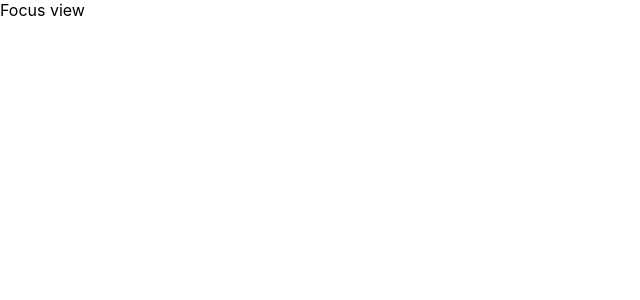
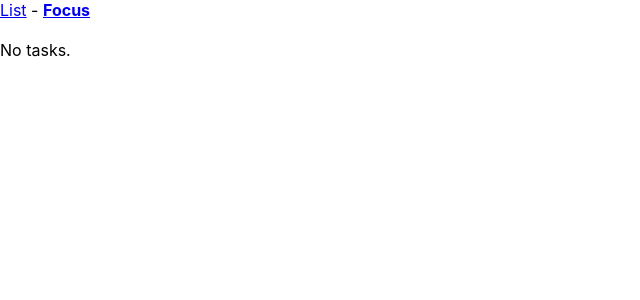
Before and after one commit to mrwade/todo-list, a React (Create React App) app: page /focus in a window 1280 px wide. Shown: the top 300 px of the page, without its empty margins (0-640 px from the left). Built offline with nearby package versions, Linux system fonts and the light colour scheme.

Commit message:
Move state up to App level, start Focus screen

```diff
--- a/src/App.tsx
+++ b/src/App.tsx
@@ -1,16 +1,32 @@
-import React from 'react';
-import { BrowserRouter, Route, Switch } from 'react-router-dom';
+import React, { useState } from 'react';
+import { BrowserRouter, NavLink, Route, Switch } from 'react-router-dom';
+import FocusScreen from './screens/FocusScreen';
 import ListScreen from './screens/ListScreen';
+import { Task } from './types';
 
 function App() {
+  const [tasks, setTasks] = useState<Task[]>([]);
+  const tasksProps = { tasks, setTasks };
+
   return (
     <BrowserRouter>
+      <nav>
+        <NavLink exact to="/" activeStyle={{ fontWeight: 'bold' }}>
+          List
+        </NavLink>{' '}
+        -{' '}
+        <NavLink to="/focus" activeStyle={{ fontWeight: 'bold' }}>
+          Focus
+        </NavLink>
+      </nav>
+      <br />
+
       <Switch>
         <Route exact path="/">
-          <ListScreen />
+          <ListScreen {...tasksProps} />
         </Route>
         <Route path="/focus">
-          <div>Focus view</div>
+          <FocusScreen {...tasksProps} />
         </Route>
       </Switch>
     </BrowserRouter>
--- /dev/null
+++ b/src/screens/FocusScreen.tsx
@@ -0,0 +1,12 @@
+import React from 'react';
+import { TasksProps } from '../types';
+
+type Props = TasksProps & {};
+
+const FocusScreen: React.FC<Props> = ({ tasks }) => {
+  const task = tasks[0];
+
+  return task ? <div>{task.label}</div> : <div>No tasks.</div>;
+};
+
+export default FocusScreen;
--- a/src/screens/ListScreen.tsx
+++ b/src/screens/ListScreen.tsx
@@ -1,16 +1,10 @@
 import { nanoid } from 'nanoid';
 import React, { ChangeEvent, KeyboardEvent, useState } from 'react';
+import { Task, TasksProps } from '../types';
 
-type Props = {};
+type Props = TasksProps & {};
 
-type Task = {
-  id: string;
-  label: string;
-  isComplete: boolean;
-};
-
-const ListScreen: React.FC<Props> = () => {
-  const [tasks, setTasks] = useState<Task[]>([]);
+const ListScreen: React.FC<Props> = ({ tasks, setTasks }) => {
   const [newTaskLabel, setNewTaskLabel] = useState('');
 
   const handleNewTaskLabelChange = (e: ChangeEvent<HTMLInputElement>) =>
--- /dev/null
+++ b/src/types.ts
@@ -0,0 +1,10 @@
+export type Task = {
+  id: string;
+  label: string;
+  isComplete: boolean;
+};
+
+export type TasksProps = {
+  tasks: Task[];
+  setTasks: React.Dispatch<React.SetStateAction<Task[]>>;
+};
```
